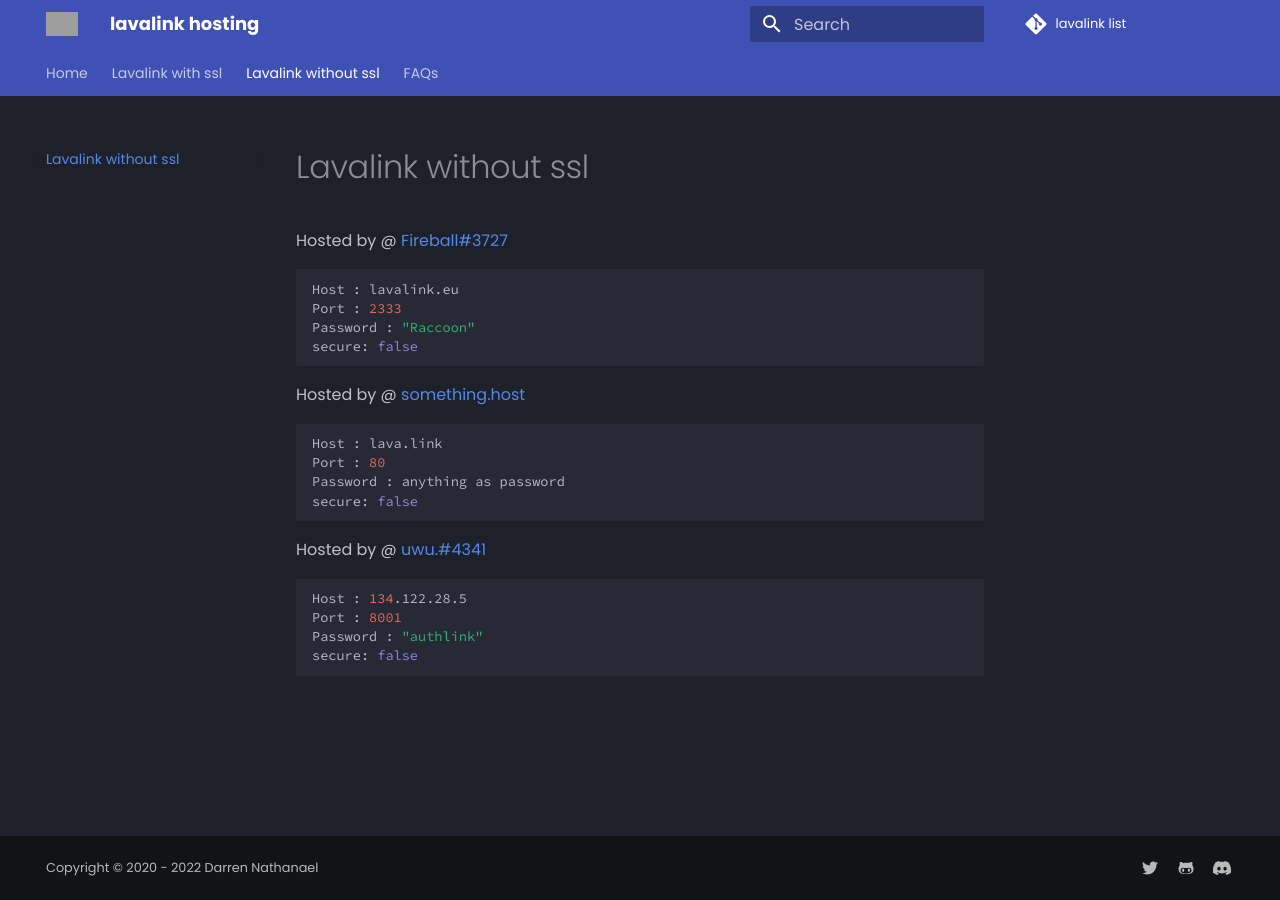
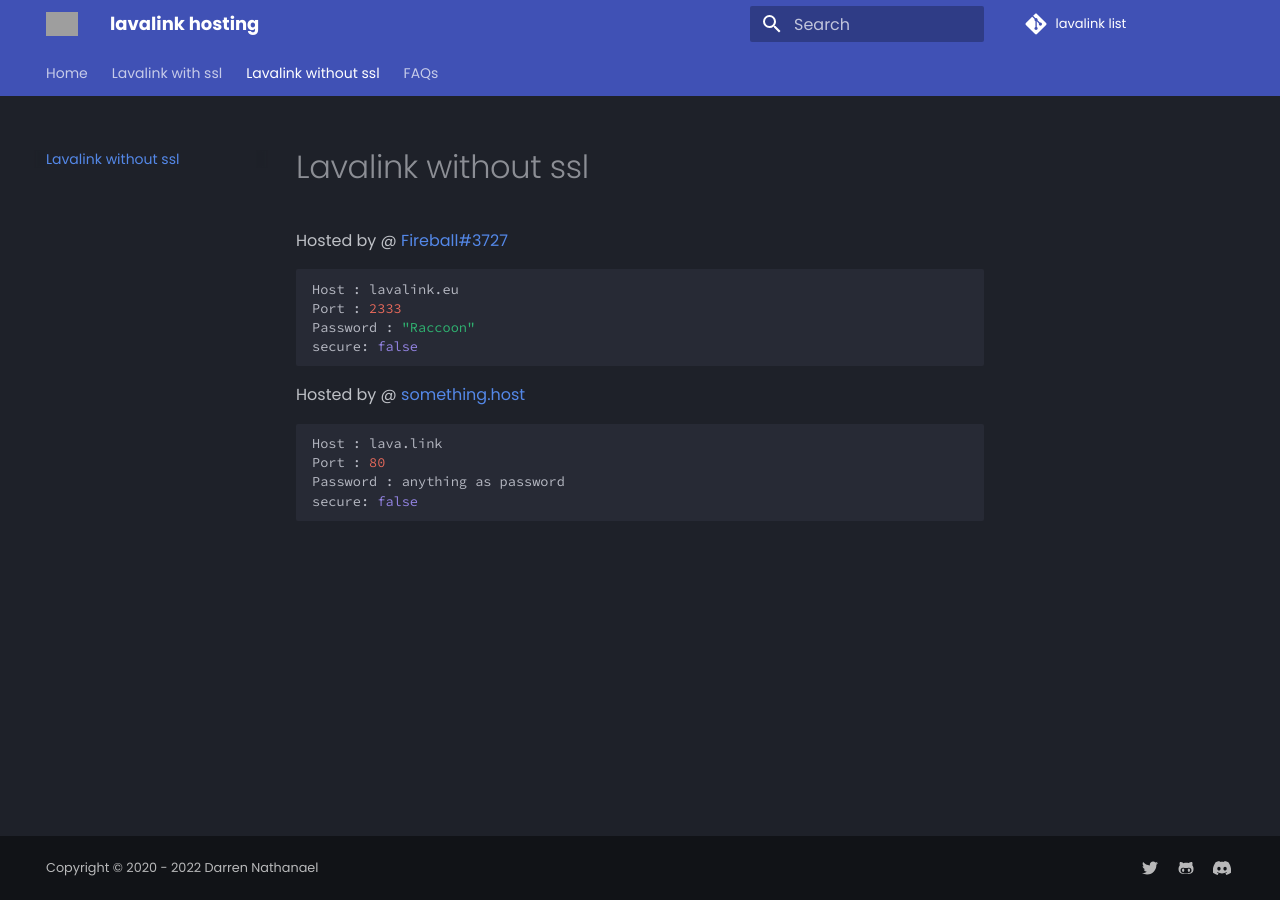
Before and after one commit to DarrenOfficial/lavalink-list, an MkDocs documentation site: the page built from docs/NoSSL/lavalink-without-ssl.md, in a window 1280 px wide. Built offline with MkDocs 1.6.1 and Material for MkDocs 9.7.7, drawn with Linux system fonts in a browser that asks for light colours; comment, search, counter and statistics services are not loaded; grey boxes are pictures that could not be loaded.

Commit message:
lavalink down

````diff
--- a/docs/NoSSL/lavalink-without-ssl.md
+++ b/docs/NoSSL/lavalink-without-ssl.md
@@ -19,10 +19,3 @@ Port : 80
 Password : anything as password
 secure: false
 ```
-Hosted by @ [uwu.#4341](https://github.com/knyaoo)
-```bash
-Host : 134.122.28.5
-Port : 8001
-Password : "authlink"
-secure: false
-```
````
